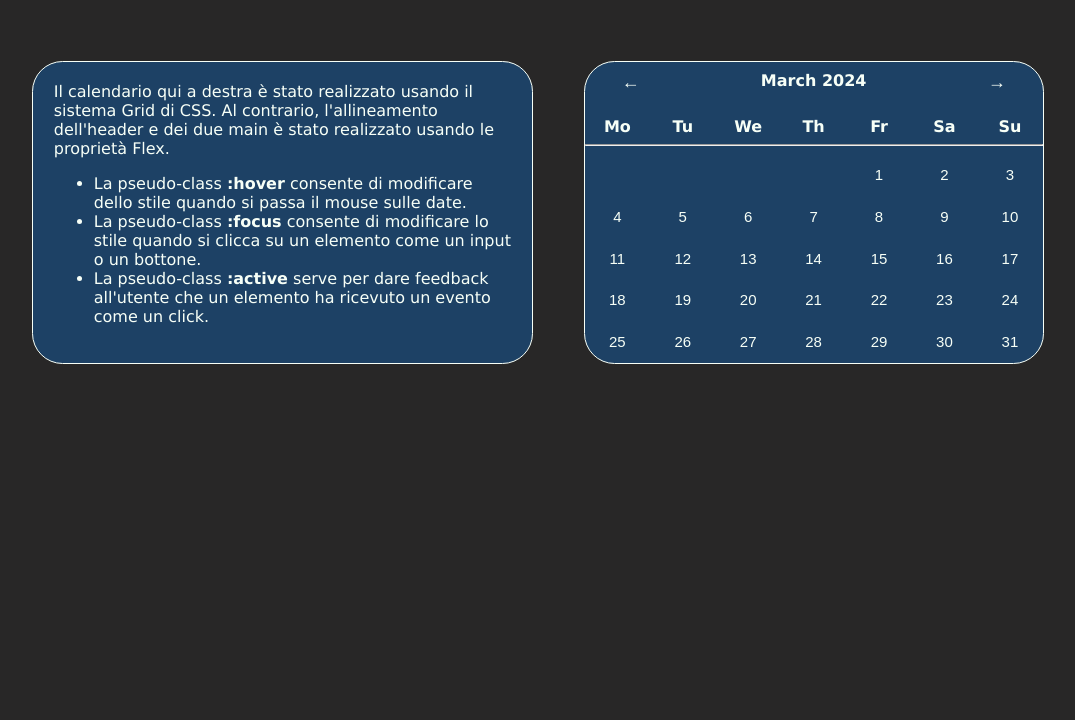
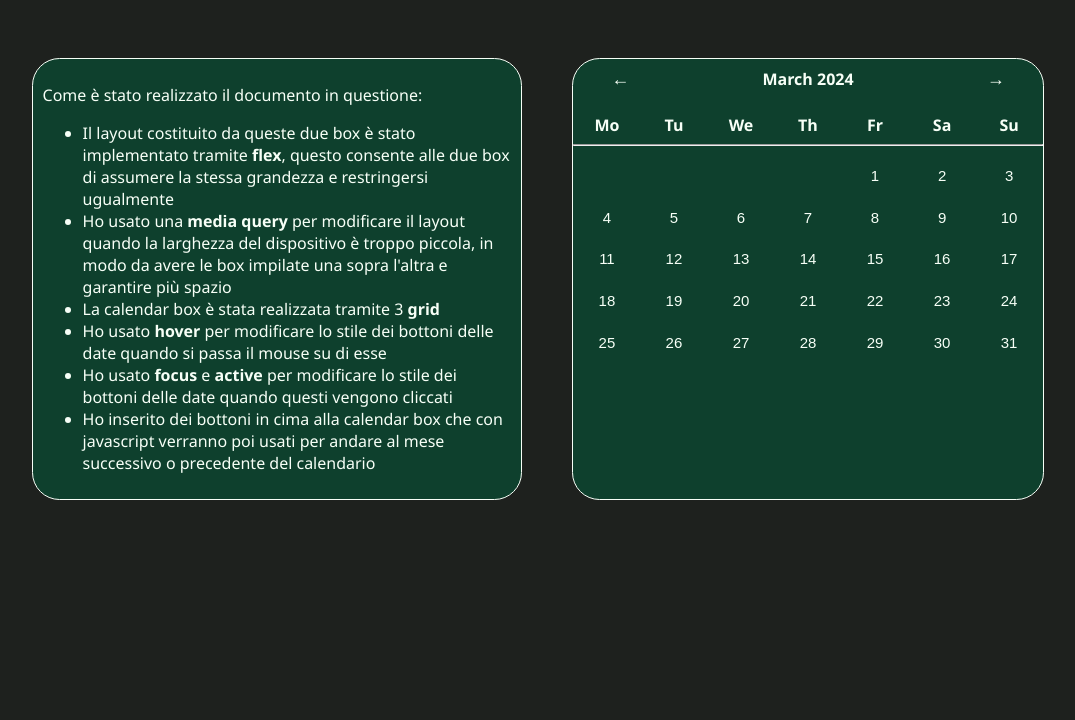
Before and after one commit to enisb1/calendarApp, a plain HTML site: page index.html in a window 1280 px wide. Shown: the part 80-800 px from the top of the page, without its empty margins (102-1177 px from the left). Drawn offline with Linux system fonts and the light colour scheme.

Commit message:
change description and color theme

```diff
--- a/index.html
+++ b/index.html
@@ -11,19 +11,24 @@
 
     <div class="parent">
         <div id="descriptionBox" class="child">
-            <div>Il calendario qui a destra è stato realizzato usando il sistema Grid di CSS. Al contrario, l'allineamento dell'header e dei due main è stato realizzato usando le proprietà Flex.</p>
+            <div>
+                <p>Come è stato realizzato il documento in questione:</p>
                 <ul>
-                  <li>La pseudo-class <b>:hover</b> consente di modificare dello stile quando si passa il mouse sulle date.</li>
-                  <li>La pseudo-class <b>:focus</b> consente di modificare lo stile quando si clicca su un elemento come un input o un bottone.</li>
-                  <li>La pseudo-class <b>:active</b> serve per dare feedback all'utente che un elemento ha ricevuto un evento come un click.</li>
-                </ul></div>
+                  <li>Il layout costituito da queste due box è stato implementato tramite <b>flex</b>, questo consente alle due box di assumere la stessa grandezza e restringersi ugualmente </li>
+                  <li>Ho usato una <b>media query</b> per modificare il layout quando la larghezza del dispositivo è troppo piccola, in modo da avere le box impilate una sopra l'altra e garantire più spazio</li>
+                  <li>La calendar box è stata realizzata tramite 3 <b>grid</b></li>
+                  <li>Ho usato <b>hover</b> per modificare lo stile dei bottoni delle date quando si passa il mouse su di esse</li>
+                  <li>Ho usato <b>focus</b> e <b>active</b> per modificare lo stile dei bottoni delle date quando questi vengono cliccati</li>
+                  <li>Ho inserito dei bottoni in cima alla calendar box che con javascript verranno poi usati per andare al mese successivo o precedente del calendario</li>
+                </ul>
+            </div>
         </div>
 
         <div id="calendarBox" class="child">
-            <div id="calendarHeader" class="calendarTitleGrid">
-                <div id="previousMonthArrow" class="calendarTitleElement"><button>&#8592</button></div>
-                <div id="calendarTitle" class="calendarTitleElement"><time datetime="2024-03">March 2024</time></div>
-                <div id="nextMonthArrow" class="calendarTitleElement"><button>&#8594</button></div>
+            <div id="calendarHeader" class="calendarHeaderGrid">
+                <div id="previousMonthArrow" class="calendarHeaderElement"><button>&#8592</button></div>
+                <div id="calendarTitle" class="calendarHeaderElement"><time datetime="2024-03">March 2024</time></div>
+                <div id="nextMonthArrow" class="calendarHeaderElement"><button>&#8594</button></div>
             </div>
 
             <div id="daysGrid" class="calendarGrid">
--- a/style.css
+++ b/style.css
@@ -4,9 +4,9 @@
 }
 
 body {
-    background-color: #282727;
+    background-color: #1e211e;
     color: #f7fff7;
-    font-family: Verdana, Geneva, Tahoma, sans-serif;
+    font-family: 'Segoe UI', Tahoma, Geneva, Verdana, sans-serif;
     font-weight: 500;
 }
 
@@ -24,21 +24,21 @@ main {
 .child {
     flex: 1;
     border: 1px solid #f7fff7;
-    background-color: #1d4165;
+    background-color: #0E402D;
     border-radius: 3ch;
     overflow: hidden;
     flex-wrap: wrap;
 }
 
 #descriptionBox {
-    padding: 2ch;
+    padding: 1ch;
 }
 
 #calendarBox {
     margin-left: 5%;
 }
 
-.calendarTitleGrid {
+.calendarHeaderGrid {
     display: grid;
     grid-template-columns: 1fr 3fr 1fr;
     margin-bottom: 5%;
@@ -46,11 +46,11 @@ main {
     font-weight: bold;
 }
 
-.calendarTitleElement {
+.calendarHeaderElement {
     text-align: center;
 }
 
-.calendarTitleGrid button {
+.calendarHeaderGrid button {
     background-color: transparent;
     border: 0;
     font-size: large;
@@ -59,7 +59,7 @@ main {
     border-radius: 50%;
 }
 
-.calendarTitleGrid button:active {
+.calendarHeaderGrid button:active {
     background-color: #f7fff7;
     color: #282727;
 }
@@ -107,4 +107,5 @@ main {
         flex-direction: column;
         width: 100%;
     }
+
 }
```
